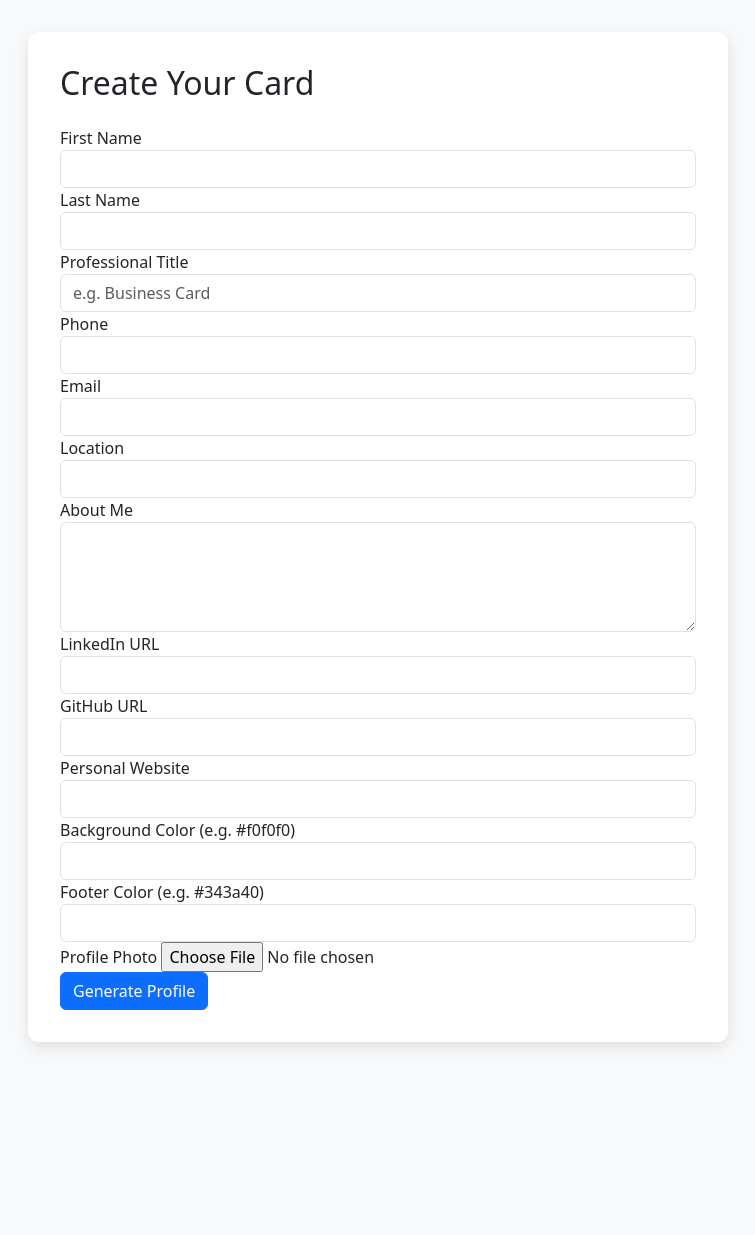
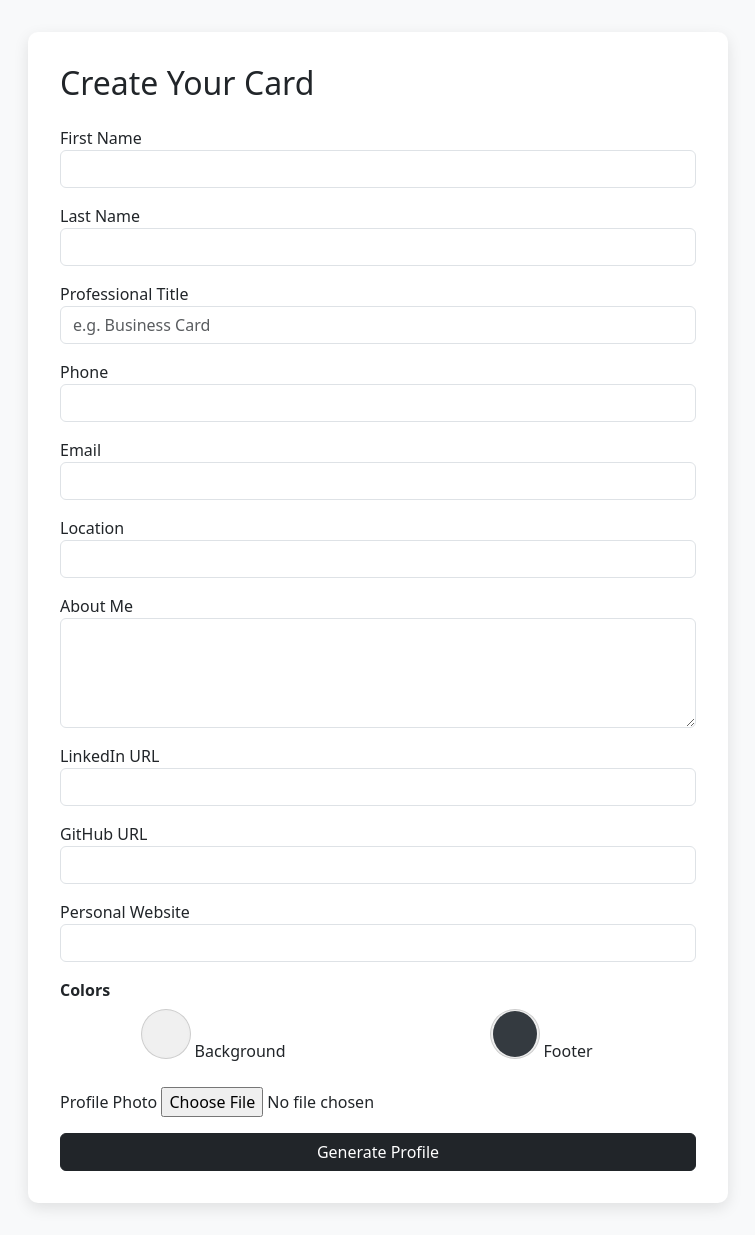
Before and after one commit to MarcinCuprys13/Content-Management-System, a Django app: page /business-creator/ in a window 1280 px wide. Shown: the whole page, without its empty margins (262-1017 px from the left). Before the commit the page ends 1047 px from the top, so only its background shows below. Run offline with Django 4.2, Linux system fonts and the light colour scheme; the visitor is signed in with stand-in values (Sample User, id 1).

Commit message:
creators and homepage all good

```diff
--- a/cms/urls.py
+++ b/cms/urls.py
@@ -2,7 +2,7 @@ from django.contrib import admin
 from django.urls import path
 from django.contrib import admin
 from django.urls import path
-from ibicms.views import business_creator, choose_cms_template, home, newsletter_creator, portfolio_creator, portfolio_preview, delete_portfolio, delete_card, delete_newsletter, newsletter_preview
+from ibicms.views import business_creator, choose_cms_template, home, newsletter_creator, portfolio_creator, portfolio_preview, delete_portfolio, delete_card, delete_newsletter, newsletter_preview, card_preview
 from django.urls import path, include
 
 urlpatterns = [
@@ -19,6 +19,8 @@ urlpatterns = [
 
     path('portfolio/<int:id>/', portfolio_preview, name='portfolio_page'),
     path('newsletter/<int:id>/', newsletter_preview, name='newsletter_page'),
+    path("card/<int:id>/", card_preview, name="card_page"),
+
 
     path('portfolio/<int:id>/delete/', delete_portfolio, name='delete_portfolio'),
     path('newsletter/<int:id>/delete/', delete_newsletter, name='delete_newsletter'),
--- a/ibicms/templates/creators/card_creator.html
+++ b/ibicms/templates/creators/card_creator.html
@@ -2,7 +2,7 @@
 <html lang="en">
 <head>
   <meta charset="UTF-8">
-  <title>Profile Form</title>
+  <title>Create Your Card</title>
   <link href="https://cdn.jsdelivr.net/npm/bootstrap@5.3.0/dist/css/bootstrap.min.css" rel="stylesheet">
   <style>
     body {
@@ -17,65 +17,108 @@
       border-radius: 10px;
       box-shadow: 0 5px 15px rgba(0,0,0,0.1);
     }
+    .color-row {
+      display: flex;
+      gap: 20px;
+      justify-content: space-between;
+      margin-bottom: 1rem;
+    }
+    .color-col {
+      flex: 1;
+      text-align: center;
+    }
+    input[type="color"] {
+      width: 48px;
+      height: 48px;
+      border: none;
+      border-radius: 50%;
+      cursor: pointer;
+      box-shadow: 0 0 0 1px #ccc;
+    }
+    input[type="color"]::-webkit-color-swatch-wrapper {
+      padding: 0;
+    }
+    input[type="color"]::-webkit-color-swatch {
+      border: none;
+      border-radius: 50%;
+    }
   </style>
 </head>
 <body>
 <div class="form-container">
   <h2 class="mb-4">Create Your Card</h2>
-  <form action="/generate-profile" method="POST" enctype="multipart/form-data">
-    <div class="form-group">
+  <form action="/business-creator/" method="POST" enctype="multipart/form-data">
+    {% csrf_token %}
+    <div class="form-group mb-3">
       <label for="first_name">First Name</label>
       <input type="text" class="form-control" id="first_name" name="first_name" required>
     </div>
-    <div class="form-group">
+
+    <div class="form-group mb-3">
       <label for="last_name">Last Name</label>
       <input type="text" class="form-control" id="last_name" name="last_name" required>
     </div>
-    <div class="form-group">
+
+    <div class="form-group mb-3">
       <label for="title">Professional Title</label>
-      <input type="text" class="form-control" id="title" name="title" required placeholder="e.g. Business Card">
+      <input type="text" class="form-control" id="title" name="title" placeholder="e.g. Business Card" required>
     </div>
-    <div class="form-group">
+
+    <div class="form-group mb-3">
       <label for="phone">Phone</label>
       <input type="text" class="form-control" id="phone" name="phone">
     </div>
-    <div class="form-group">
+
+    <div class="form-group mb-3">
       <label for="email">Email</label>
       <input type="email" class="form-control" id="email" name="email">
     </div>
-    <div class="form-group">
+
+    <div class="form-group mb-3">
       <label for="country">Location</label>
       <input type="text" class="form-control" id="country" name="country">
     </div>
-    <div class="form-group">
+
+    <div class="form-group mb-3">
       <label for="person_text">About Me</label>
       <textarea class="form-control" id="person_text" name="person_text" rows="4"></textarea>
     </div>
-    <div class="form-group">
+
+    <div class="form-group mb-3">
       <label for="linkedin_url">LinkedIn URL</label>
       <input type="url" class="form-control" id="linkedin_url" name="linkedin_url">
     </div>
-    <div class="form-group">
+
+    <div class="form-group mb-3">
       <label for="github_url">GitHub URL</label>
       <input type="url" class="form-control" id="github_url" name="github_url">
     </div>
-    <div class="form-group">
+
+    <div class="form-group mb-3">
       <label for="mypage_url">Personal Website</label>
       <input type="url" class="form-control" id="mypage_url" name="mypage_url">
     </div>
-    <div class="form-group">
-      <label for="body_color">Background Color (e.g. #f0f0f0)</label>
-      <input type="text" class="form-control" id="body_color" name="body_color">
+
+    <div class="form-group mb-4">
+      <label class="form-label fw-semibold">Colors</label>
+      <div class="color-row">
+        <div class="color-col">
+          <input type="color" id="body_color" name="body_color" value="#f0f0f0">
+          <label for="body_color">Background</label>
+        </div>
+        <div class="color-col">
+          <input type="color" id="footer_color" name="footer_color" value="#343a40">
+          <label for="footer_color">Footer</label>
+        </div>
+      </div>
     </div>
-    <div class="form-group">
-      <label for="footer_color">Footer Color (e.g. #343a40)</label>
-      <input type="text" class="form-control" id="footer_color" name="footer_color">
-    </div>
-    <div class="form-group">
+
+    <div class="form-group mb-3">
       <label for="user_photo">Profile Photo</label>
       <input type="file" class="form-control-file" id="user_photo" name="user_photo">
     </div>
-    <button type="submit" class="btn btn-primary">Generate Profile</button>
+
+    <button type="submit" class="btn btn-dark w-100">Generate Profile</button>
   </form>
 </div>
 </body>
--- a/ibicms/templates/home.html
+++ b/ibicms/templates/home.html
@@ -173,6 +173,7 @@
                 <th>Full Name</th>
                 <th>Email</th>
                 <th>Phone</th>
+                <th>Link</th>
                 <th>Actions</th>
             </tr>
             </thead>
@@ -183,6 +184,9 @@
                 <td>{{ item.first_name }} {{ item.last_name }}</td>
                 <td>{{ item.email }}</td>
                 <td>{{ item.phone }}</td>
+                <td>
+                    <a href="{% url 'card_page' id=item.pk %}" class="view-link">View Page</a>
+                </td>
                 <td>
                     <form action="{% url 'delete_card' item.pk %}" method="POST" style="display:inline;">
                         {% csrf_token %}
@@ -196,6 +200,7 @@
     </div>
     {% endif %}
 
+
     <div class="Add_new">
         <a href="{% url 'choose_cms_template' %}" class="edit-link">Add Project</a>
     </div>
--- a/ibicms/views.py
+++ b/ibicms/views.py
@@ -51,8 +51,8 @@ def business_creator(request):
     if request.method == 'POST':
         ProfileCard.objects.create(
             user=request.user,
-            first_name=request.POST.get('first_name'),
-            last_name=request.POST.get('last_name'),
+#             first_name=request.POST.get('first_name'),
+#             last_name=request.POST.get('last_name'),
             title=request.POST.get('title'),
             phone=request.POST.get('phone'),
             email=request.POST.get('email'),
@@ -98,16 +98,21 @@ def newsletter_creator(request):
     return render(request, 'creators/newsletter_creator.html')
     pass
 
+@login_required(login_url="/accounts/login/")
 def portfolio_preview(request, id):
     profile = get_object_or_404(ProfilePortfolio, pk=id)
     return render(request, 'portfolio_template.html', {
         'ProfilePortfolio': profile
     })
-
+@login_required(login_url="/accounts/login/")
 def newsletter_preview(request, id):
     item = get_object_or_404(ProfileNewsletter, id=id, user=request.user)
     return render(request, 'newsletter_template.html', {'item': item})
 
+@login_required(login_url="/accounts/login/")
+def card_preview(request, id):
+    item = get_object_or_404(ProfileCard, id=id, user=request.user)
+    return render(request, "card_template.html", {"item": item})
 
 def delete_portfolio(request, id):
     if request.method == "POST":
```
Also changed, not shown: ibicms/templates/card_teamplate.html (deleted, +0 -108 lines), ibicms/templates/card_template.html (added, +116 -0 lines).
